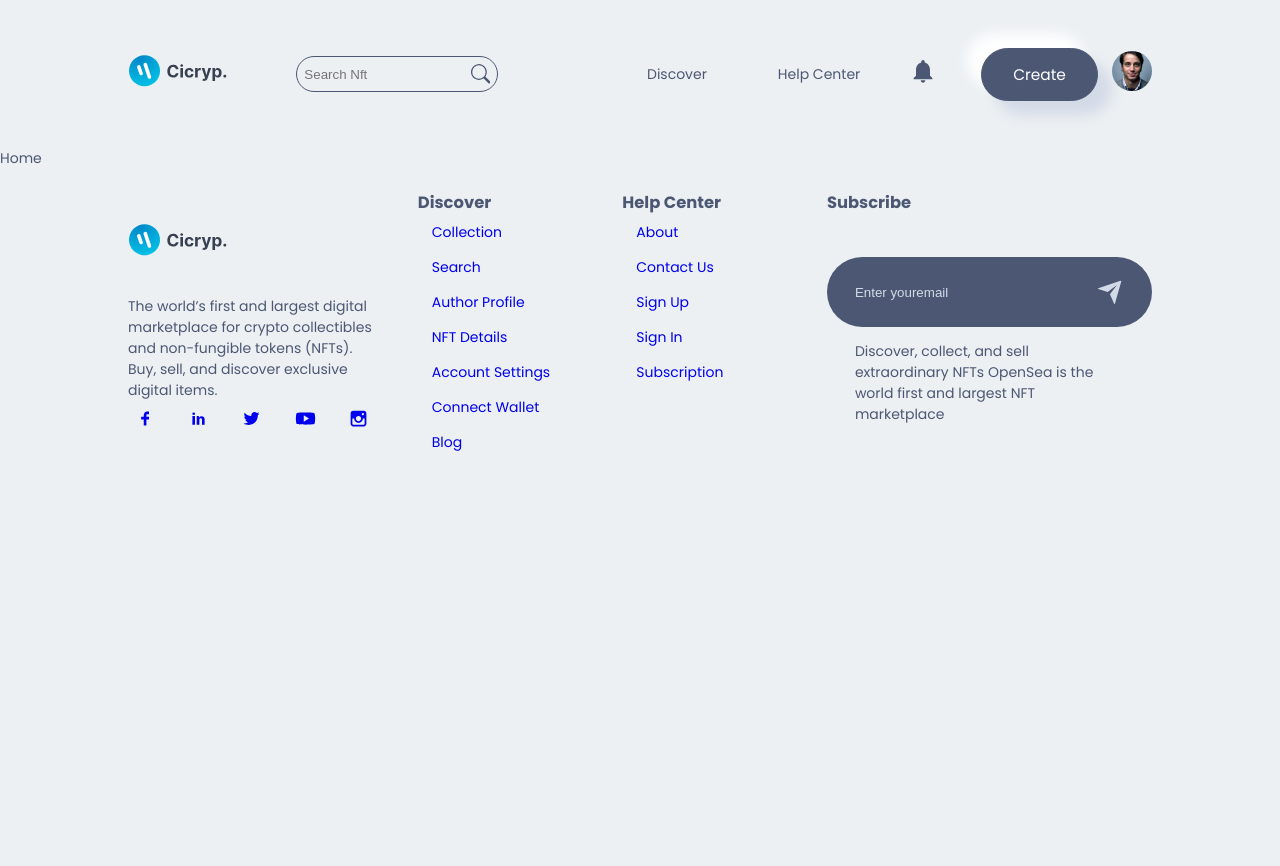
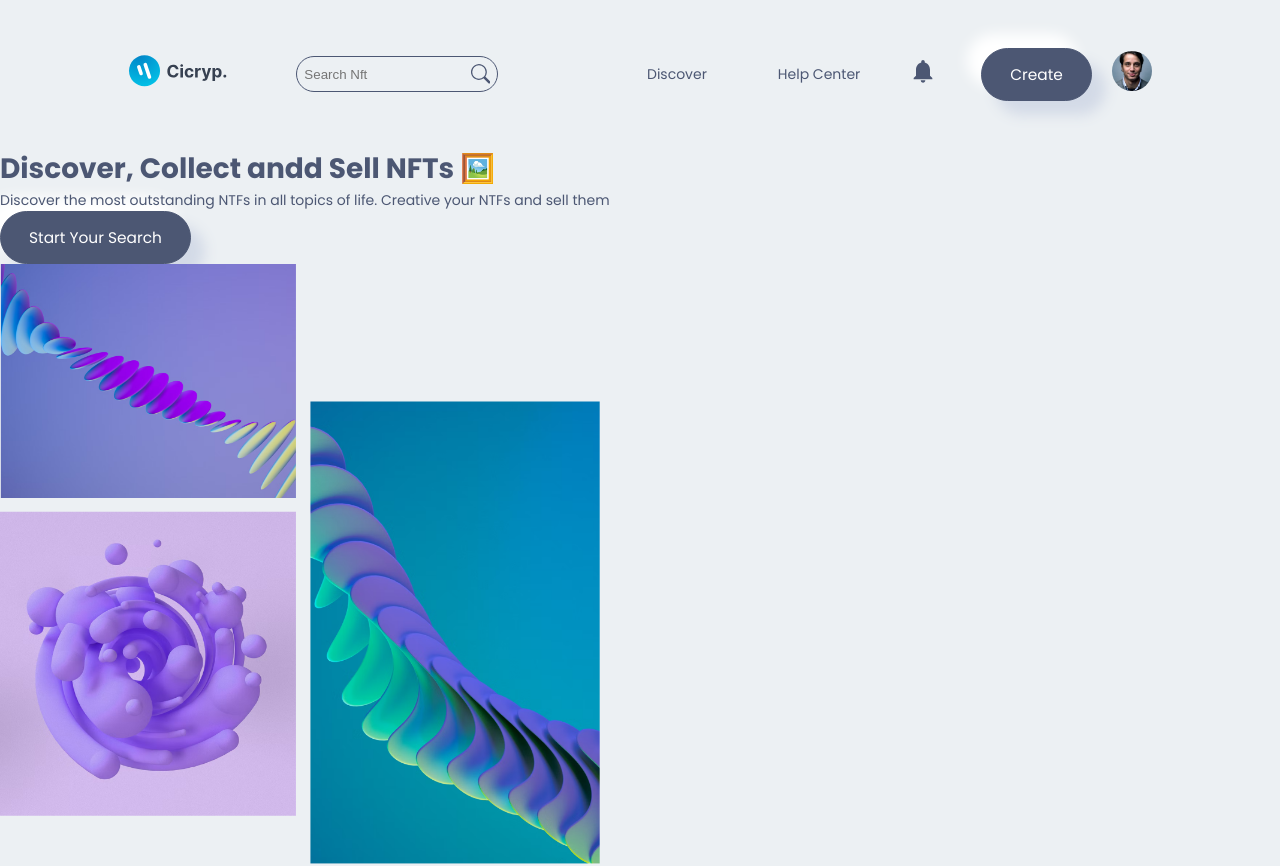
Before and after one commit to witehound/nft-marketplace-client, a Next.js app: page / in a window 1280 px wide. Shown: the top 866 px of the page. Before the commit the page ends 800 px from the top, so only its background shows below. Built offline with nearby package versions, Linux system fonts and the light colour scheme.

Commit message:
completed jsx layout for hero component

```diff
--- a/components/Button/Button.module.css
+++ b/components/Button/Button.module.css
@@ -1,6 +1,6 @@
 .Button {
   background-color: var(--icons-color);
-  padding: 1rem;
+  padding: 1rem 2rem;
   border: 1px solid var(--icons-color);
   font-size: 1.1rem;
   color: var(--shadow-light-color);
@@ -11,6 +11,7 @@
   display: flex;
   align-items: center;
   justify-content: center;
+  width: fit-content;
 }
 
 .Button:hover {
@@ -18,3 +19,7 @@
   border: 1px solid var(--icons-color);
   color: var(--icons-color);
 }
+
+.box {
+  width: none;
+}
--- /dev/null
+++ b/components/Hero/Hero.jsx
@@ -0,0 +1,34 @@
+import React from "react";
+import Image from "next/image";
+
+//internal import
+import styles from "./Hero.module.css";
+import { Button } from "../index";
+import images from "../../img";
+
+const Hero = () => {
+  return (
+    <div className={styles.hero}>
+      <div className={styles.hero_box}>
+        <div className={styles.hero_box_left}>
+          <h1>Discover, Collect andd Sell NFTs 🖼️</h1>
+          <p>
+            Discover the most outstanding NTFs in all topics of life. Creative
+            your NTFs and sell them
+          </p>
+          <Button btnText={"Start Your Search"} />
+        </div>
+        <div className={styles.hero_right}>
+          <Image
+            src={images.hero}
+            alt="Hero Section"
+            height={600}
+            width={600}
+          />
+        </div>
+      </div>
+    </div>
+  );
+};
+
+export default Hero;
--- a/components/index.js
+++ b/components/index.js
@@ -1,5 +1,6 @@
 import Button from "./Button/Button";
 import Footer from "./Footer/Footer";
 import Navbar from "./Navbar/Navbar";
+import Hero from "./Hero/Hero";
 
-export { Button, Footer, Navbar };
+export { Button, Footer, Navbar, Hero };
--- a/pages/index.js
+++ b/pages/index.js
@@ -1,7 +1,15 @@
 import React from "react";
 
+//INTERENAL import
+import styles from "../styles/index.module.css";
+import { Hero } from "../components";
+
 const Home = () => {
-  return <div>Home</div>;
+  return (
+    <div className={styles.heros_page}>
+      <Hero />
+    </div>
+  );
 };
 
 export default Home;
```
Also changed, not shown: components/Hero/Hero.module.css (added), styles/index.module.css (added).
